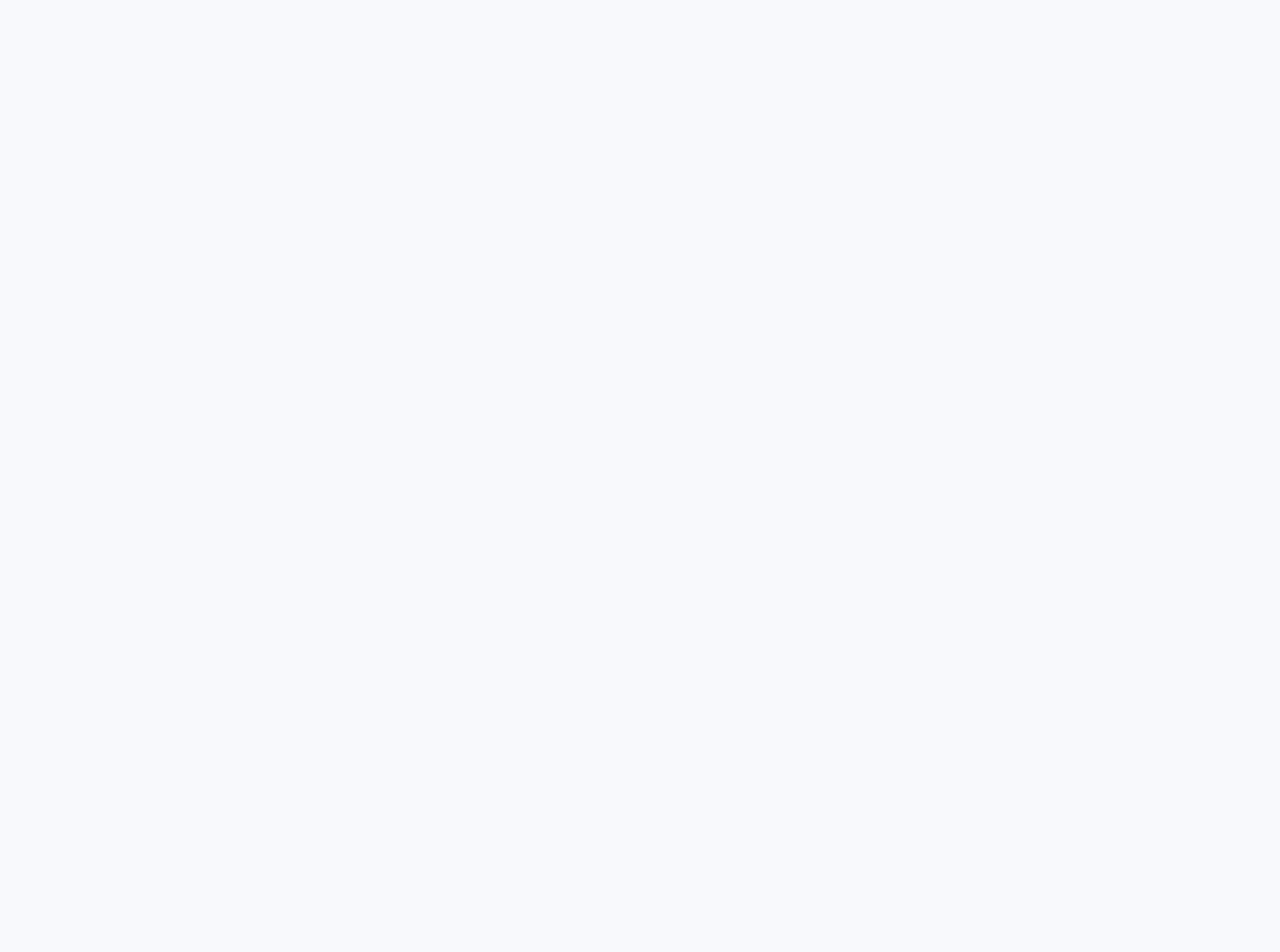
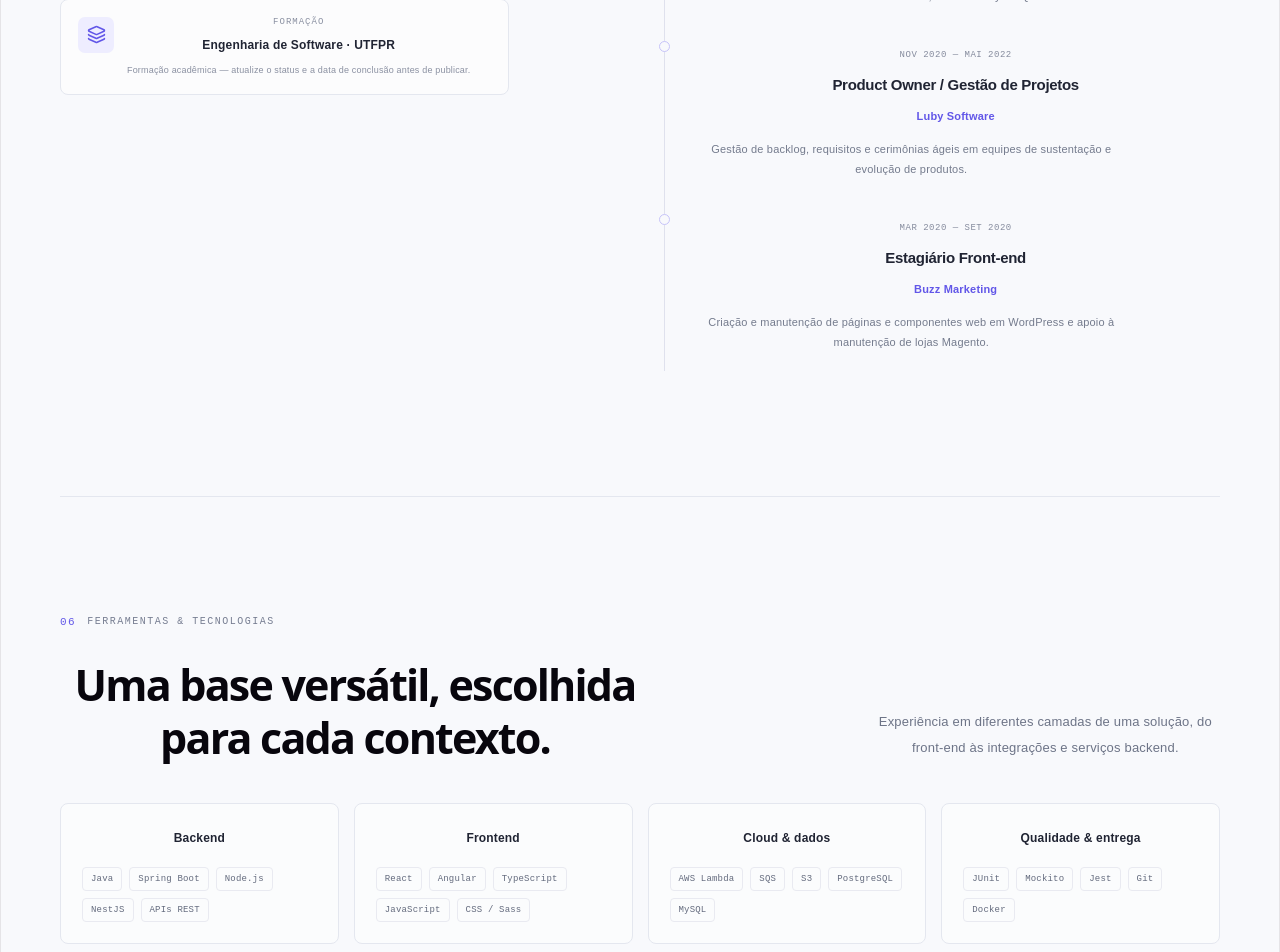
Before and after one commit to edilson-nantes/portifolio-edilson, a React (Vite) app: page / in a window 1280 px wide. Shown: the part 3700-4652 px from the top of the page. Before the commit the page ends 3279 px from the top, so only its background shows below. Built offline with nearby package versions, Linux system fonts and the light colour scheme.

Commit message:
feat: Creation of the Experience and Skill sections, along with the necessary styles and content

```diff
--- a/src/App.css
+++ b/src/App.css
@@ -819,6 +819,139 @@ h1 span{color:var(--accent)}
   height:6px
 }
 
+/* ========================================
+   Experience
+======================================== */
+.experience{
+  border-top:1px solid var(--line);
+  display:grid;
+  grid-template-columns:.8fr 1fr;
+  gap:13%
+}
+.experience-header h2{margin-bottom:18px}
+.experience-header>p{margin-bottom:28px}
+.education-card{
+  display:flex;
+  gap:13px;
+  padding:17px;
+  border:1px solid var(--line);
+  background:rgba(255,255,255,.6);
+  border-radius:8px
+}
+.education-icon{
+  width:36px;
+  height:36px;
+  flex:none;
+  border-radius:7px;
+  display:grid;
+  place-items:center;
+  color:var(--accent);
+  background:#eeedff
+}
+.education-card>div:last-child{
+  display:flex;
+  flex-direction:column;
+  gap:5px
+}
+.education-card span{
+  font:9px var(--mono);
+  text-transform:uppercase;
+  letter-spacing:1px;
+  color:#8a90a1
+}
+.education-card strong{font-size:12px}
+.education-card small{
+  font-size:9px;
+  line-height:1.6;
+  color:#8a90a1
+}
+.timeline{position:relative}
+.timeline:before{
+  content:'';
+  position:absolute;
+  left:5px;
+  top:8px;
+  bottom:13px;
+  width:1px;
+  background:#dfe1ed
+}
+.timeline-item{
+  position:relative;
+  display:grid;
+  grid-template-columns:12px 1fr;
+  gap:20px;
+  padding-bottom:31px
+}
+.timeline-marker{
+  position:relative;
+  z-index:1;
+  width:11px;
+  height:11px;
+  margin-top:3px;
+  border-radius:50%;
+  background:#f8f9fc;
+  border:1.5px solid #c7c4f9;
+  display:grid;
+  place-items:center
+}
+.timeline-marker span{
+  width:4px;
+  height:4px;
+  border-radius:50%;
+  background:var(--accent)
+}
+.timeline-period{
+  font:9px var(--mono);
+  letter-spacing:.5px;
+  color:#858b9d
+}
+.timeline-content h3{
+  font-size:15px;
+  margin:8px 0 3px;
+  letter-spacing:-.3px
+}
+.timeline-company{
+  font-size:11px;
+  color:var(--accent);
+  font-weight:700
+}
+.timeline-content p{
+  font-size:11px;
+  line-height:1.85;
+  color:#747b8d;
+  margin:10px 0 0;
+  max-width:440px
+}
+
+/* ========================================
+   Skills
+======================================== */
+.skills{border-top:1px solid var(--line)}
+.skills-grid{
+  display:grid;
+  grid-template-columns:repeat(4,1fr);
+  gap:15px
+}
+.skill-group{
+  padding:21px;
+  border:1px solid var(--line);
+  background:rgba(255,255,255,.5);
+  border-radius:8px
+}
+.skill-group h3{
+  font-size:12px;
+  margin-bottom:16px
+}
+.skill-pills{
+  display:flex;
+  gap:7px;
+  flex-wrap:wrap
+}
+.skill-pills span{
+  background:transparent;
+  font-size:9px
+}
+
 
 /* ========================================
    Media Queries
@@ -867,6 +1000,10 @@ h1 span{color:var(--accent)}
   .project-grid{gap:12px}
   .project-info{padding:19px 15px}
   .project-art{height:180px}
+
+  .experience{gap:8%}
+
+  .skill-group{padding:16px}
 }
 
 @media(max-width: 768px){
@@ -1040,6 +1177,18 @@ h1 span{color:var(--accent)}
     min-height:auto;
     font-size:12px
   }
+
+  .experience{gap:39px}
+  .education-card{max-width:440px}
+  .timeline-content p{font-size:12px}
+
+  .skills-grid{
+    grid-template-columns:repeat(2,1fr);
+    gap:10px
+  }
+  .skill-group{padding:15px}
+  .skill-group h3{font-size:11px}
+  .skill-pills span{font-size:9px}
 }
 
 @media(max-width: 400px){
@@ -1068,4 +1217,7 @@ h1 span{color:var(--accent)}
   .chip-top{left:0}
   .chip-bottom{right:0}
   .process-grid{gap:25px 13px}
+
+  .skills-grid{grid-template-columns:1fr 1fr}
+  .skill-group{padding:12px}
 }
--- a/src/App.jsx
+++ b/src/App.jsx
@@ -173,6 +173,16 @@ function App() {
             ))}
           </div>
         </section>
+
+        <section className="experience section-wrap section-pad" id="experience">
+          <div className="experience-header"><div className="section-kicker"><span>05</span>{text.experienceEyebrow}</div><h2>{text.experienceTitle}</h2><p>{text.experienceIntro}</p><div className="education-card"><div className="education-icon"><Layers3 size={19} /></div><div><span>{text.educationTitle}</span><strong>{text.education}</strong><small>{text.educationNote}</small></div></div></div>
+          <div className="timeline">{text.jobs.map((job, index) => <article className="timeline-item" key={job.company}><div className="timeline-marker">{index === 0 ? <span /> : null}</div><div className="timeline-content"><span className="timeline-period">{job.period}</span><h3>{job.role}</h3><span className="timeline-company">{job.company}</span><p>{job.text}</p></div></article>)}</div>
+        </section>
+
+        <section className="skills section-wrap section-pad">
+          <div className="section-heading"><div><div className="section-kicker"><span>06</span>{text.skillsEyebrow}</div><h2>{text.skillsTitle}</h2></div><p>{text.skillsIntro}</p></div>
+          <div className="skills-grid">{text.skillGroups.map(([group, ...skills]) => <div className="skill-group" key={group}><h3>{group}</h3><div className="skill-pills">{skills.map(skill => <span key={skill}>{skill}</span>)}</div></div>)}</div>
+        </section>
       </main>
 
       <footer></footer>
--- a/src/data/content.jsx
+++ b/src/data/content.jsx
@@ -47,6 +47,27 @@ export const content = {
       { type: 'BACKEND · JAVA', title: 'API de gestão de ordens de serviço', text: 'API REST com Spring Boot e integração com uma plataforma de atendimento.', status: 'Estudo de caso em preparação', tags: ['Java', 'Spring Boot', 'JUnit'] },
       { type: 'CLOUD · INTEGRAÇÃO', title: 'Processamento assíncrono em nuvem', text: 'Integração de serviços usando funções serverless e filas de mensagens.', status: 'Detalhes em preparação', tags: ['AWS', 'Lambda', 'SQS'] },
       { type: 'WEB · FRONT-END', title: 'Experiências web responsivas', text: 'Interfaces focadas em usabilidade, componentes reutilizáveis e consistência visual.', status: 'Demonstração em breve', tags: ['React', 'TypeScript', 'CSS'] },
+    ],
+    experienceEyebrow: 'TRAJETÓRIA',
+    experienceTitle: 'Experiência que conecta tecnologia e pessoas.',
+    experienceIntro: 'Uma visão resumida da minha trajetória. Os detalhes e resultados de cada projeto serão aprofundados nos estudos de caso.',
+    jobs: [
+      { period: 'AGO 2023 — JUL 2024', role: 'Consultor Full-stack Pleno', company: 'Via Consulting', text: 'Desenvolvimento de aplicações para plataformas de atendimento e API Java com Spring Boot, incluindo testes automatizados com JUnit e Mockito.' },
+      { period: 'JUL 2022 — JUL 2023', role: 'Desenvolvedor Full-stack Jr.', company: 'VILT Group', text: 'Desenvolvimento de aplicações web com React e AEM e integração de serviços em nuvem usando AWS Lambda, API Gateway e SQS.' },
+      { period: 'NOV 2020 — MAI 2022', role: 'Product Owner / Gestão de Projetos', company: 'Luby Software', text: 'Gestão de backlog, requisitos e cerimônias ágeis em equipes de sustentação e evolução de produtos.' },
+      { period: 'MAR 2020 — SET 2020', role: 'Estagiário Front-end', company: 'Buzz Marketing', text: 'Criação e manutenção de páginas e componentes web em WordPress e apoio à manutenção de lojas Magento.' },
+    ],
+    educationTitle: 'Formação',
+    education: 'Engenharia de Software · UTFPR',
+    educationNote: 'Formação acadêmica — atualize o status e a data de conclusão antes de publicar.',
+    skillsEyebrow: 'FERRAMENTAS & TECNOLOGIAS',
+    skillsTitle: 'Uma base versátil, escolhida para cada contexto.',
+    skillsIntro: 'Experiência em diferentes camadas de uma solução, do front-end às integrações e serviços backend.',
+    skillGroups: [
+      ['Backend', 'Java', 'Spring Boot', 'Node.js', 'NestJS', 'APIs REST'],
+      ['Frontend', 'React', 'Angular', 'TypeScript', 'JavaScript', 'CSS / Sass'],
+      ['Cloud & dados', 'AWS Lambda', 'SQS', 'S3', 'PostgreSQL', 'MySQL'],
+      ['Qualidade & entrega', 'JUnit', 'Mockito', 'Jest', 'Git', 'Docker'],
     ],
   },
   en: {
@@ -98,5 +119,26 @@ export const content = {
       { type: 'CLOUD · INTEGRATION', title: 'Asynchronous cloud processing', text: 'Service integration using serverless functions and message queues.', status: 'Details coming soon', tags: ['AWS', 'Lambda', 'SQS'] },
       { type: 'WEB · FRONT-END', title: 'Responsive web experiences', text: 'Usability-focused interfaces with reusable components and visual consistency.', status: 'Demo coming soon', tags: ['React', 'TypeScript', 'CSS'] },
     ],
+    experienceEyebrow: 'CAREER',
+    experienceTitle: 'Experience connecting technology and people.',
+    experienceIntro: 'A snapshot of my professional journey. Project details and outcomes will be expanded in future case studies.',
+    jobs: [
+      { period: 'AUG 2023 — JUL 2024', role: 'Mid-level Full-stack Consultant', company: 'Via Consulting', text: 'Built applications for customer support platforms and a Java Spring Boot API, including automated tests with JUnit and Mockito.' },
+      { period: 'JUL 2022 — JUL 2023', role: 'Junior Full-stack Developer', company: 'VILT Group', text: 'Built web applications with React and AEM and integrated cloud services using AWS Lambda, API Gateway, and SQS.' },
+      { period: 'NOV 2020 — MAY 2022', role: 'Product Owner / Project Management', company: 'Luby Software', text: 'Managed backlogs, requirements, and agile ceremonies across product maintenance and feature teams.' },
+      { period: 'MAR 2020 — SEP 2020', role: 'Front-end Intern', company: 'Buzz Marketing', text: 'Created and maintained web pages and components in WordPress and supported Magento store maintenance.' },
+    ],
+    educationTitle: 'Education',
+    education: 'Software Engineering · UTFPR',
+    educationNote: 'Academic background — update the status and graduation date before publishing.',
+    skillsEyebrow: 'TOOLS & TECHNOLOGIES',
+    skillsTitle: 'A versatile foundation, adapted to each context.',
+    skillsIntro: 'Experience across multiple layers of a solution, from front-end to integrations and backend services.',
+    skillGroups: [
+      ['Backend', 'Java', 'Spring Boot', 'Node.js', 'NestJS', 'REST APIs'],
+      ['Frontend', 'React', 'Angular', 'TypeScript', 'JavaScript', 'CSS / Sass'],
+      ['Cloud & data', 'AWS Lambda', 'SQS', 'S3', 'PostgreSQL', 'MySQL'],
+      ['Quality & delivery', 'JUnit', 'Mockito', 'Jest', 'Git', 'Docker'],
+    ],
   },
 };
```
